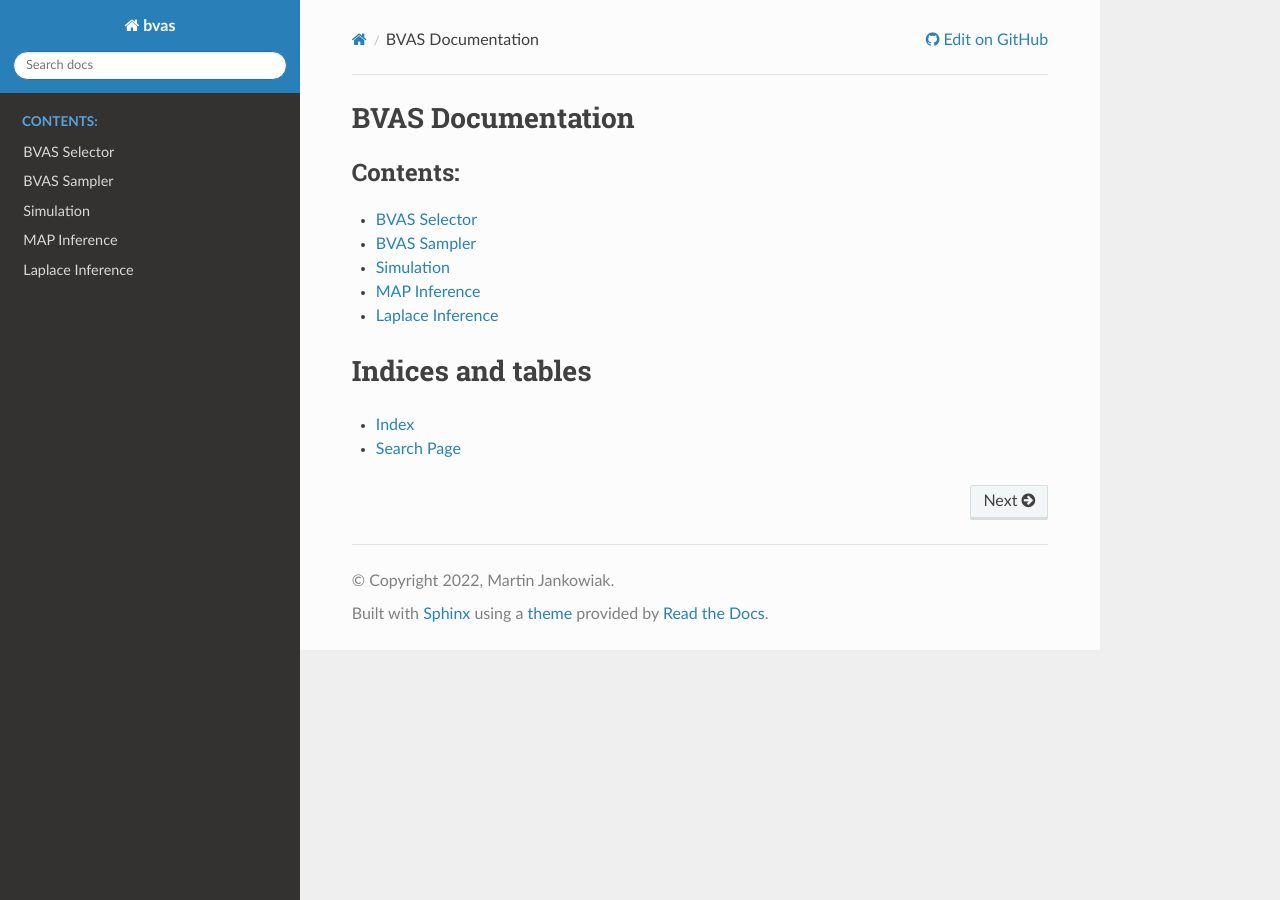
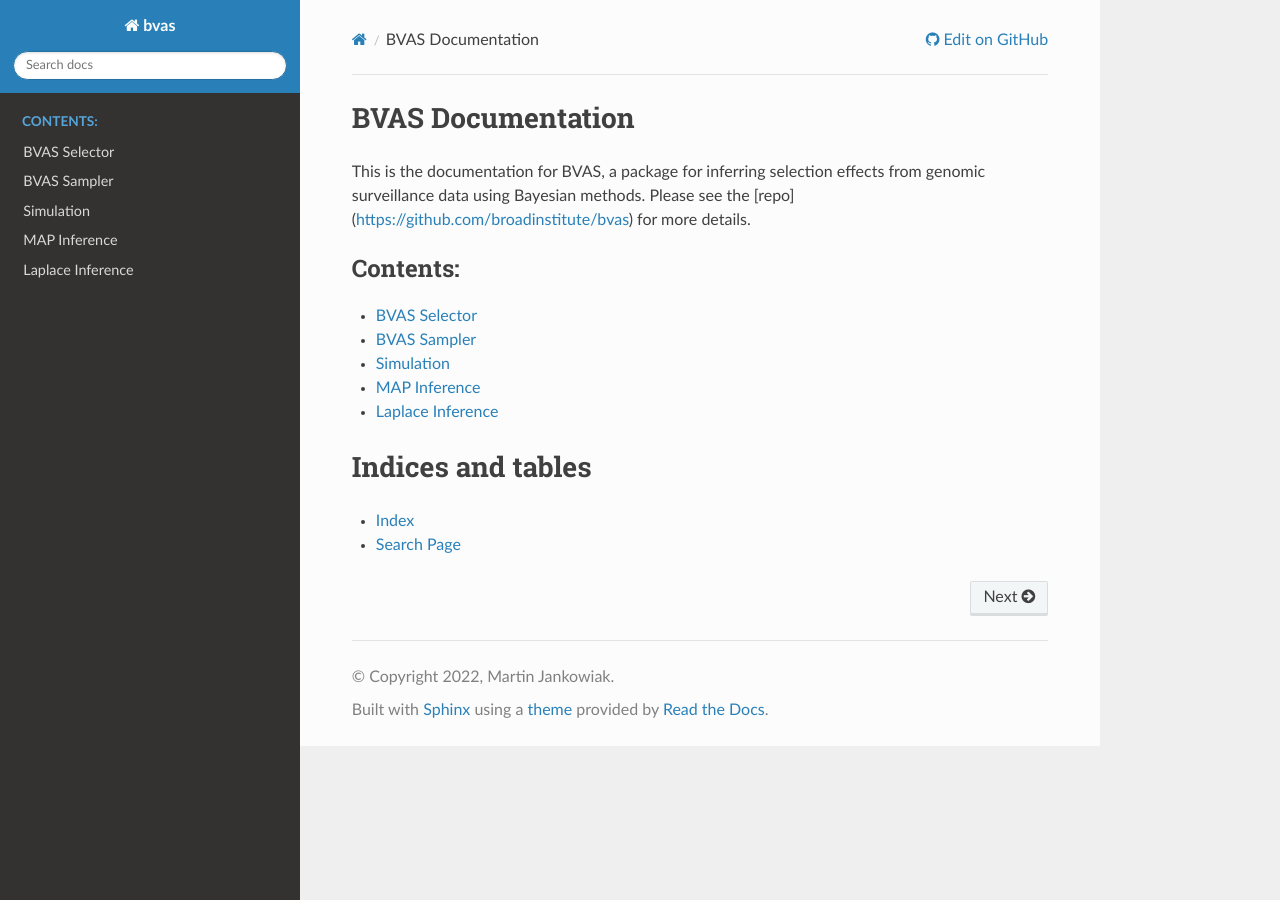
Before and after one commit to broadinstitute/bvas, a Sphinx documentation site: the page built from docs/source/index.rst, in a window 1280 px wide. Built offline with Sphinx 7.4.7 and the Read the Docs theme 2.0.0, drawn with Linux system fonts in a browser that asks for light colours.

Commit message:
update rst

```diff
--- a/docs/source/index.rst
+++ b/docs/source/index.rst
@@ -1,7 +1,11 @@
 :github_url: https://github.com/broadinstitute/bvas
 
 BVAS Documentation
-====================
+==================
+
+This is the documentation for BVAS, a package for inferring selection effects
+from genomic surveillance data using Bayesian methods.
+Please see the [repo](https://github.com/broadinstitute/bvas) for more details.
 
 .. toctree::
     :maxdepth: 2
```
